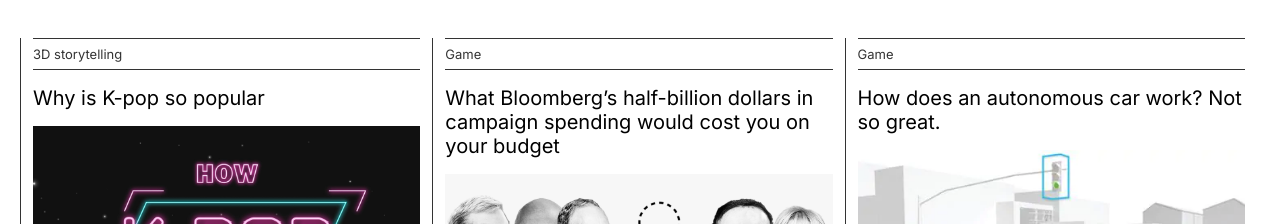
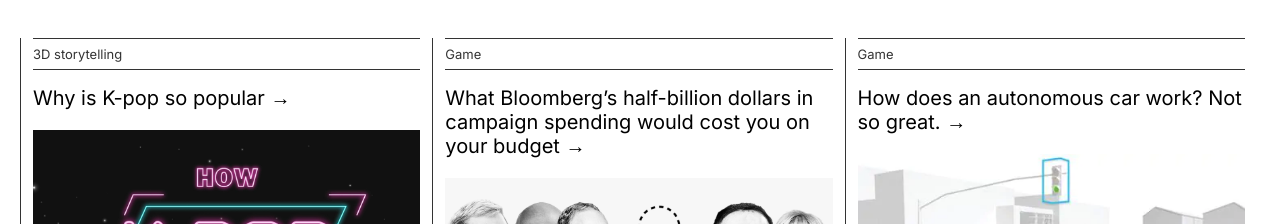
Before and after one commit to helloeujin/portfolio, a React (Create React App) app: page / in a window 1280 px wide. Shown: the part 521-745 px from the top of the page. Built offline with nearby package versions, Linux system fonts and the light colour scheme.

Commit message:
interaction added

```diff
--- a/src/Portfolio.js
+++ b/src/Portfolio.js
@@ -1,16 +1,32 @@
+import { useState } from "react";
 import "./css/Portfolio.scss";
 
 const Portfolio = () => {
+  const [toggle, setToggle] = useState(false);
+
   const data = require("./data/data.json");
   // console.log(data);
+
+  const toggleDesc = (event) => {
+    setToggle((current) => !current);
+  };
+
   return (
     <div className="portfolio">
-      {data.map((project) => {
+      {data.map((project, i) => {
         return (
-          <div className="project">
+          <div className="project" key={"project" + i}>
             <div className="project-content">
               <div className="tag">{project.tag}</div>
-              <div className="hed">{project.hed}</div>
+              <div className="hed" onClick={toggleDesc}>
+                {project.hed}{" "}
+                <div className={toggle ? "rotateArrow arrow" : "arrow"}>
+                  &#x2192;{" "}
+                </div>{" "}
+              </div>
+              <div className={toggle ? "showDesc desc" : "desc"}>
+                {project.desc}
+              </div>
               <a href={project.url} target="_blank">
                 <img src={process.env.PUBLIC_URL + "/" + project.img} />
               </a>
--- a/src/css/Portfolio.scss
+++ b/src/css/Portfolio.scss
@@ -31,13 +31,42 @@ $line-gap: 12px;
     color: #333;
   }
   .project-content .hed {
-    padding: 16px 0px;
+    padding-top: 16px;
     font-size: 20px;
+    cursor: pointer;
   }
   .project-content img {
+    padding-top: 20px;
     width: 100%;
     cursor:pointer;
     // height: 100%;
+  }
+  .project-content img:hover {
+    // width: 80%;
+    transform: rotate(5deg);
+    transition: all .3s;
+  }
+
+  .desc {
+    opacity: 0;
+    overflow: hidden;
+    display: block;
+    height:0px;
+    transition: height 300ms;
+  }
+  .showDesc {
+    height: 100px;
+    padding-top: 16px;
+    opacity: 1;
+  }
+
+  .arrow {
+    cursor: pointer;
+    display: inline-block;
+    transition: all .3s;
+  }
+  .rotateArrow {
+    transform: rotate(90deg);
   }
 
   @media (max-width: 1000px) {
```
